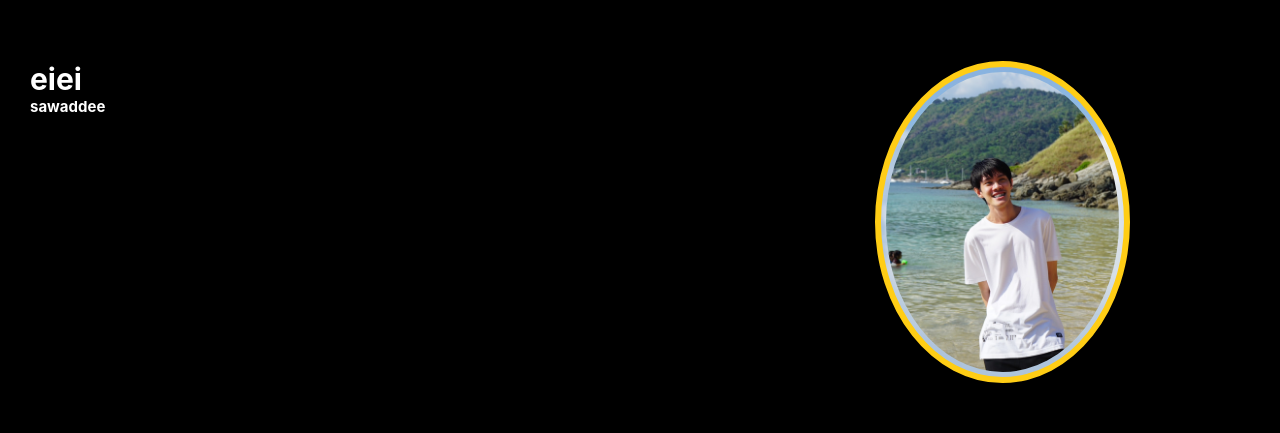
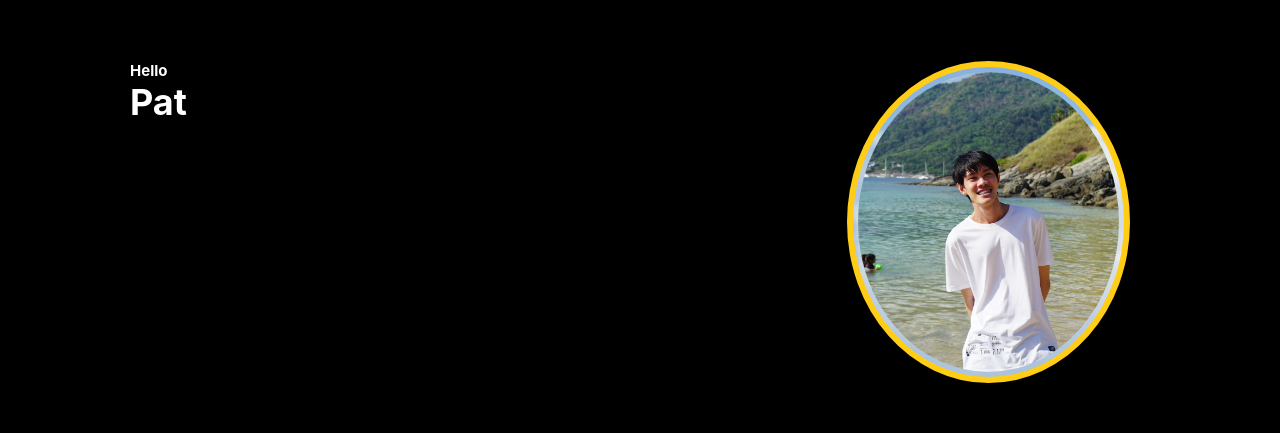
Before and after one commit to NuntapongS/my-portfolio, a React (Create React App) app: page / in a window 1280 px wide. Shown: the part 243-676 px from the top of the page. Built offline with nearby package versions, Linux system fonts and the light colour scheme.

Commit message:
change font size and word

```diff
--- a/src/App.css
+++ b/src/App.css
@@ -39,16 +39,17 @@
 
 .head-content {
   color: white;
-  font-size: 30px;
+  font-size: 15px;
   font-weight: bold;
-  padding-right: 70%;
+  padding-right: 60%;
   margin-top: 50px;
+  margin-left: 100px;
 }
 
 .content {
   color: white;
-  font-size: 15px;
-  padding-right: 70%;
+  font-size: 36px;
+  padding-right: 60%;
 }
 
 .header {
--- a/src/components/whoAmI.tsx
+++ b/src/components/whoAmI.tsx
@@ -4,8 +4,8 @@ const WhoAmI = () => {
   return (
     <div className="body">
       <div className="head-content">
-        eiei
-        <div className="content">sawaddee</div>
+        Hello
+        <div className="content">Pat</div>
       </div>
       <img src={profile} className="img" alt="profile" />
     </div>
```
